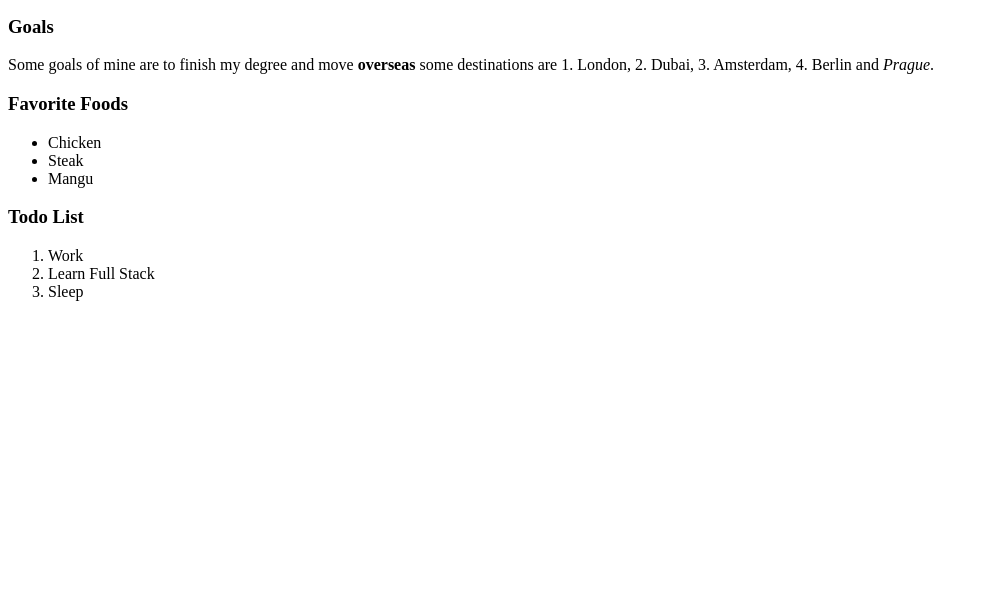
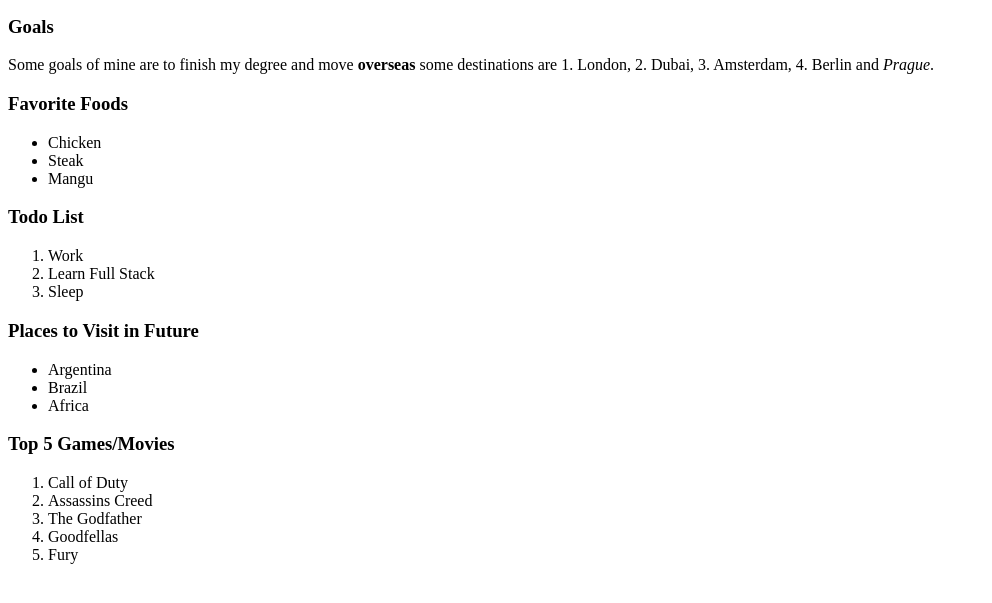
Before and after one commit to BladNunez/practice-, a plain HTML site: page index.html in a window 1280 px wide. Shown: the part 101-704 px from the top of the page, without its empty margins (0-992 px from the left). Drawn offline with Linux system fonts and the light colour scheme.

Commit message:
Cretaed one ordered and unordered list

```diff
--- a/index.html
+++ b/index.html
@@ -32,5 +32,19 @@
       <li>Learn Full Stack</li>
       <li>Sleep</li>
     </ol>
+    <h3>Places to Visit in Future</h3>
+    <ul>
+      <li>Argentina</li>
+      <li>Brazil</li>
+      <li>Africa</li>
+    </ul>
+    <h3>Top 5 Games/Movies</h3>
+    <ol>
+      <li>Call of Duty</li>
+      <li>Assassins Creed</li>
+      <li>The Godfather</li>
+      <li>Goodfellas</li>
+      <li>Fury</li>
+    </ol>
   </body>
 </html>
```
